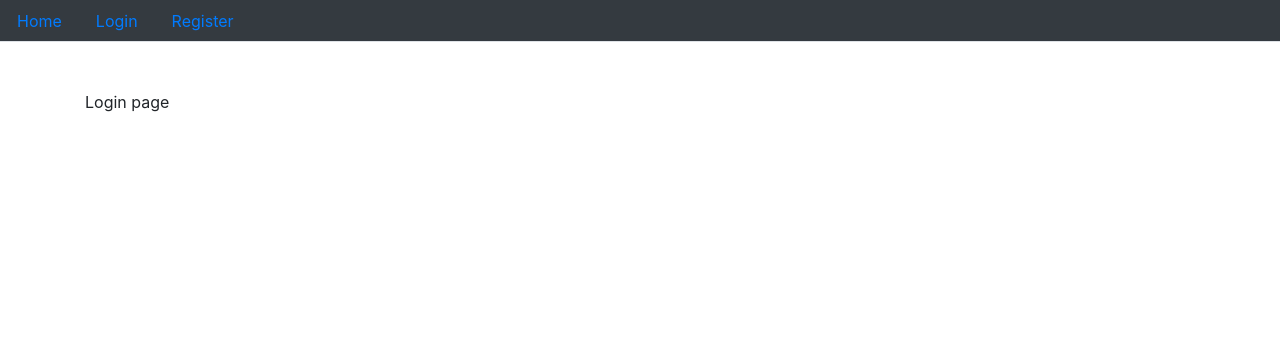
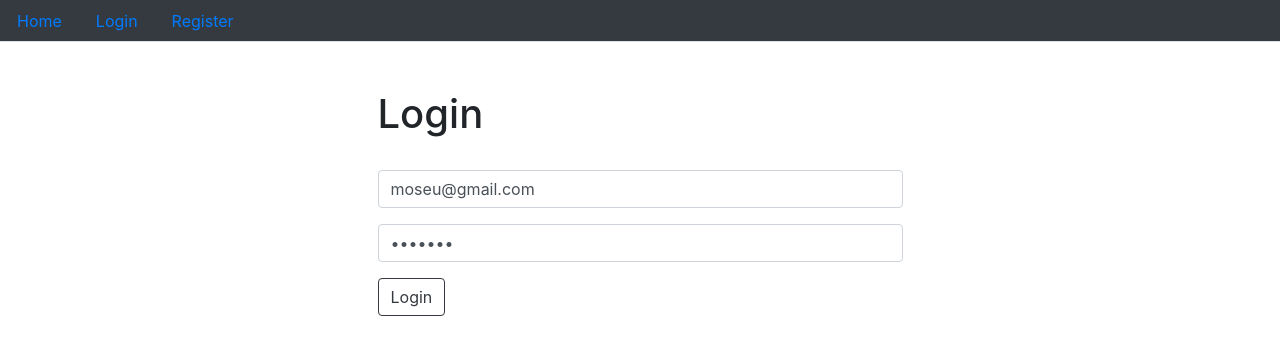
Before and after one commit to tylergasperlin/NextMern, a Next.js app in the folder client-app/: page /login in a window 1280 px wide. Shown: the top 354 px of the page. Built offline with nearby package versions, Linux system fonts and the light colour scheme.

Commit message:
Implement login page

```diff
--- a/client-app/package.json
+++ b/client-app/package.json
@@ -14,6 +14,7 @@
   "dependencies": {
     "@zeit/next-css": "^1.0.1",
     "axios": "^0.19.2",
+    "js-cookie": "^2.2.1",
     "jsonwebtoken": "^8.5.1",
     "next": "^9.3.5",
     "nprogress": "^0.2.0",
--- a/client-app/pages/login.js
+++ b/client-app/pages/login.js
@@ -1,7 +1,88 @@
-import Layout from '../components/Layout'
+import Layout from '../components/Layout';
+import { useState, useEffect } from 'react';
+import axios from 'axios'
+import {showSuccessMessage, showErrorMessage} from '../helpers/alerts';
+import { API } from '../config';
+import Link from 'next/link';
+import Router from 'next/router'
 
 const Login = () => {
-    return <Layout>Login page</Layout>
-}
+    const [state, setState] = useState({
+        email: 'moseu@gmail.com',
+        password: 'asfasfw',
+        error: '',
+        success: '',
+        buttontext: 'Login',
+    });
+
+    const { email, password, error, success, buttontext } = state;
+
+    const handleChange = (name) => (e) => {
+
+        setState({
+            ...state,
+            [name]: e.target.value,
+            error: '',
+            success: '',
+            buttontext: 'Login',
+        });
+    };
+
+    const handleSubmit = async e => {
+        e.preventDefault();
+        setState({...state, buttontext: 'Logging in'})
+        try {
+            const response = await axios.post(`${API}/login`, {
+                email, password
+            })
+            console.log(response)
+        } catch(error) {
+            console.log(error)
+            setState({...state, buttonText: 'Login', error: error.response.data.error})
+        }
+    };
+
+    const loginForm = () => {
+        return (
+            <form onSubmit={handleSubmit}>
+                <div className='form-group'>
+                    <input
+                        value={email}
+                        onChange={handleChange('email')}
+                        type='email'
+                        className='form-control'
+                        placeholder='Type your email'
+                        required
+                    />
+                </div>
+                <div className='form-group'>
+                    <input
+                        value={password}
+                        onChange={handleChange('password')}
+                        type='password'
+                        className='form-control'
+                        placeholder='Type your password'
+                        required
+                    />
+                </div>
+                <div className='form-group'>
+                    <button className='btn btn-outline-dark'>{buttontext}</button>
+                </div>
+            </form>
+        );
+    };
+
+    return (
+        <Layout>
+            <div className='col-md-6 offset-md-3'>
+                <h1>Login</h1>
+                <br />
+                {success && showSuccessMessage(success)}
+                {error && showErrorMessage(error)}
+                {loginForm()}
+            </div>
+        </Layout>
+    );
+};
 
 export default Login;
```
Also changed, not shown: 1 other file (tests, documents, lock files or other folders).
